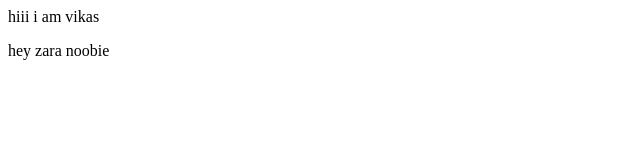
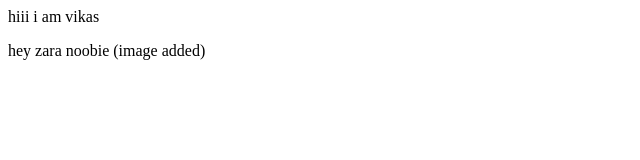
Before and after one commit to vikas-singh-7/gitpracticefinal, a plain HTML site: page index.html in a window 1280 px wide. Shown: the full height of the page, 0-640 px from the left. Drawn offline with Linux system fonts and the light colour scheme.

```diff
--- a/index.html
+++ b/index.html
@@ -1,2 +1,2 @@
 <p>hiii i am vikas </p>
-<p>hey zara noobie </p>
+<p>hey zara noobie (image added)</p>
```
